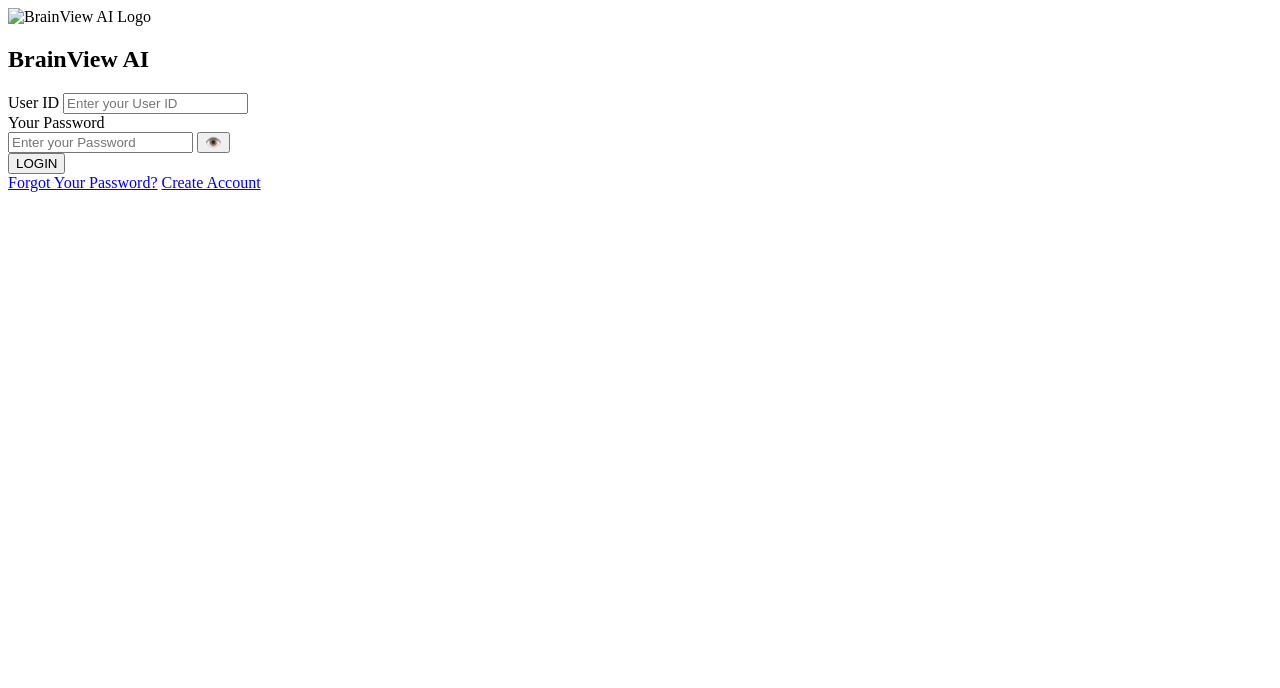
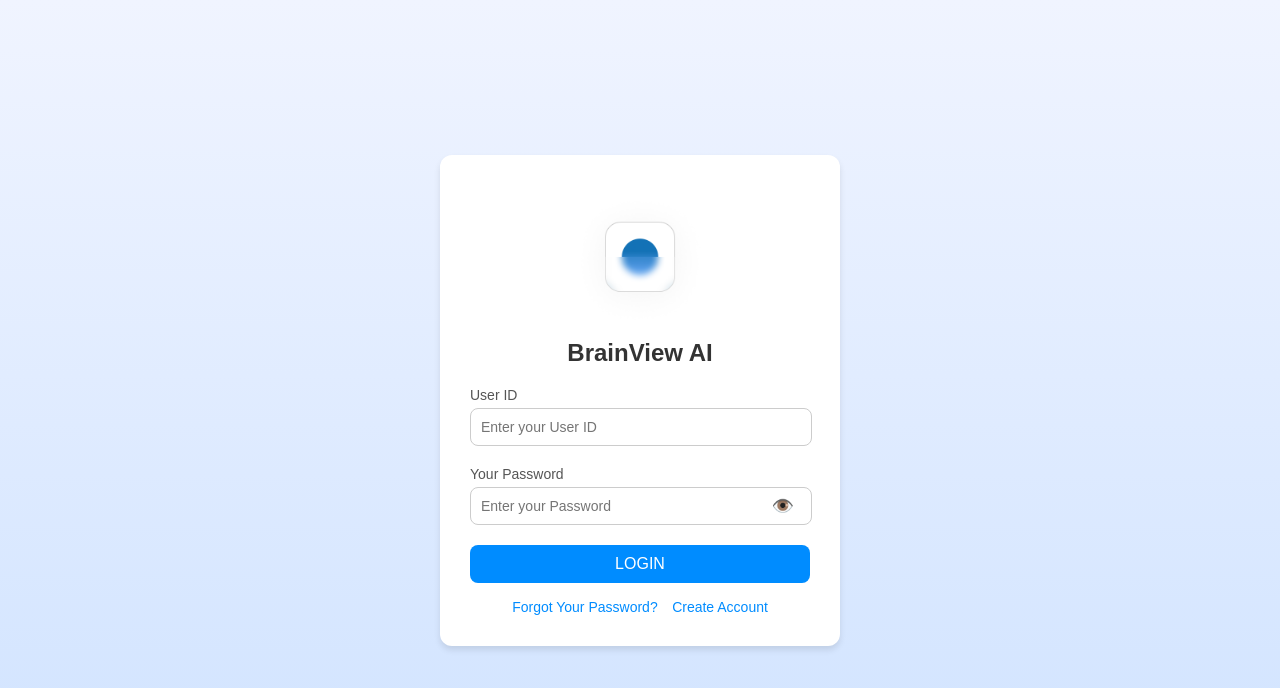
Before and after one commit to ashleyteong1/g17-capstone-BrainViewAI, a plain HTML site: page login.html in a window 1280 px wide. Drawn offline with Linux system fonts and the light colour scheme.

Commit message:
commit login

```diff
--- a/login.html
+++ b/login.html
@@ -4,13 +4,13 @@
   <meta charset="UTF-8">
   <meta name="viewport" content="width=device-width, initial-scale=1.0">
   <title>BrainView AI - Login</title>
-  <link rel="stylesheet" href="styles.css">
+  <link rel="stylesheet" href="loginstyles.css">
 </head>
 <body>
   <div class="container">
     <div class="card">
       <div class="logo">
-        <img src="logo-placeholder.png" alt="BrainView AI Logo">
+        <img src="logo.png" alt="BrainView AI Logo">
       </div>
       <h2>BrainView AI</h2>
       <form action="/login" method="POST">
@@ -19,12 +19,12 @@
           <input type="text" id="user-id" name="user-id" placeholder="Enter your User ID" required>
         </div>
         <div class="form-group">
-          <label for="password">Your Password</label>
-          <div class="password-container">
-            <input type="password" id="password" name="password" placeholder="Enter your Password" required>
-            <button type="button" class="toggle-password">👁️</button>
+            <label for="password">Your Password</label>
+            <div class="password-container">
+              <input type="password" id="password" name="password" placeholder="Enter your Password" required>
+              <button type="button" class="toggle-password" aria-label="Toggle Password Visibility">👁️</button>
+            </div>
           </div>
-        </div>
         <button type="submit" class="btn-primary">LOGIN</button>
         <div class="links">
           <a href="/forgot-password">Forgot Your Password?</a>
--- a/loginstyles.css
+++ b/loginstyles.css
@@ -24,8 +24,7 @@
   }
 
   .logo img {
-    width: 50px;
-    margin-bottom: 20px;
+    width: 150px;
   }
 
   h2 {
@@ -48,7 +47,7 @@
 
   input[type="text"],
   input[type="password"] {
-    width: 100%;
+    width: 320px;
     padding: 10px;
     font-size: 14px;
     border: 1px solid #ccc;
@@ -64,25 +63,27 @@
 
   .password-container {
     position: relative;
+    margin-right: 10px;
   }
 
   .password-container input {
-    padding-right: 40px;
+    padding-right: 10px;
+    margin-right: 10px;
   }
 
   .toggle-password {
     position: absolute;
-    right: 10px;
+    right: 0px;
     top: 50%;
     transform: translateY(-50%);
-    background: none;
+    background: white;
     border: none;
     cursor: pointer;
-    font-size: 16px;
+    font-size: 18px;
   }
 
   .btn-primary {
-    width: 100%;
+    width: 340px;
     padding: 10px;
     background: #008cff;
     color: white;
```
Also changed, not shown: logo.png (added).
